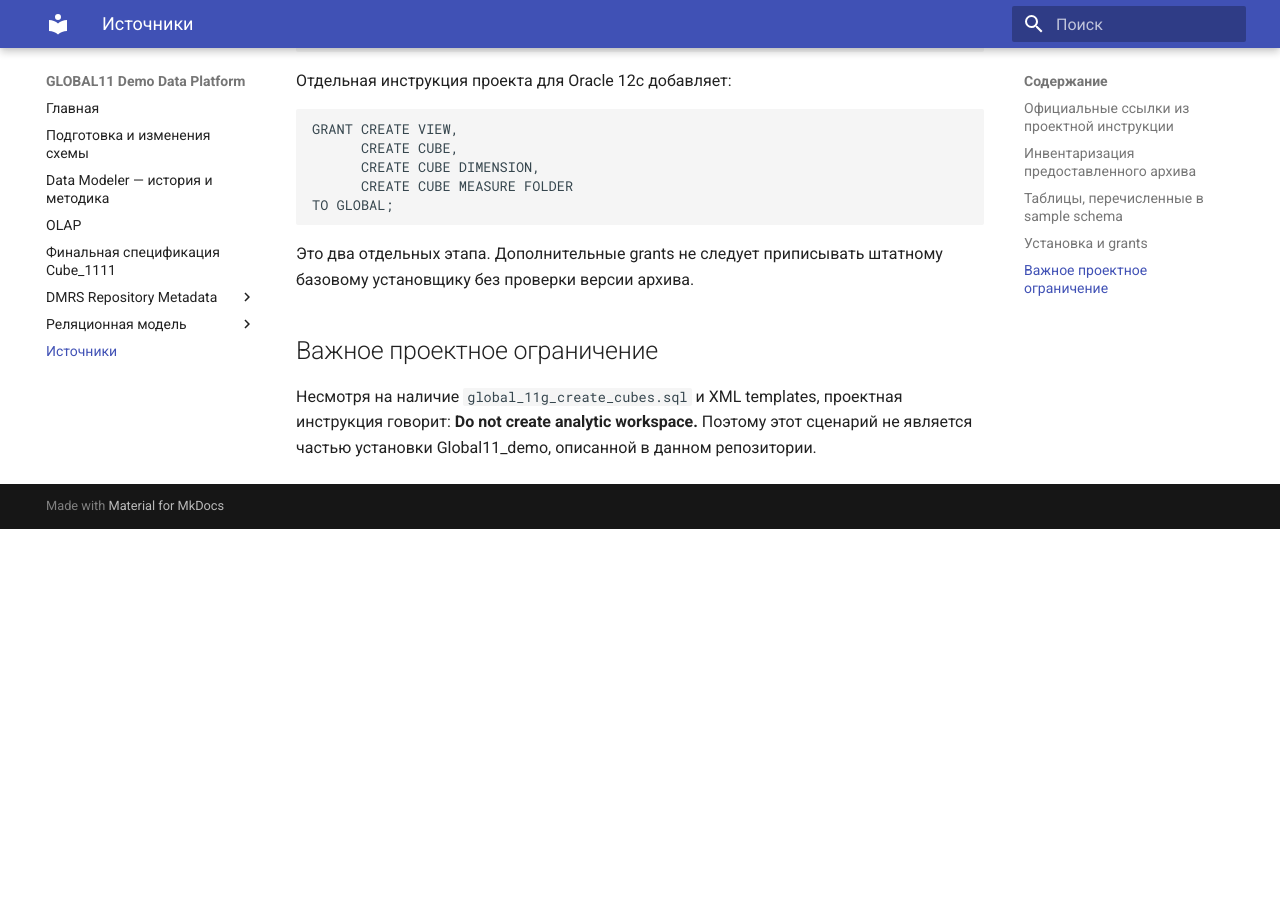
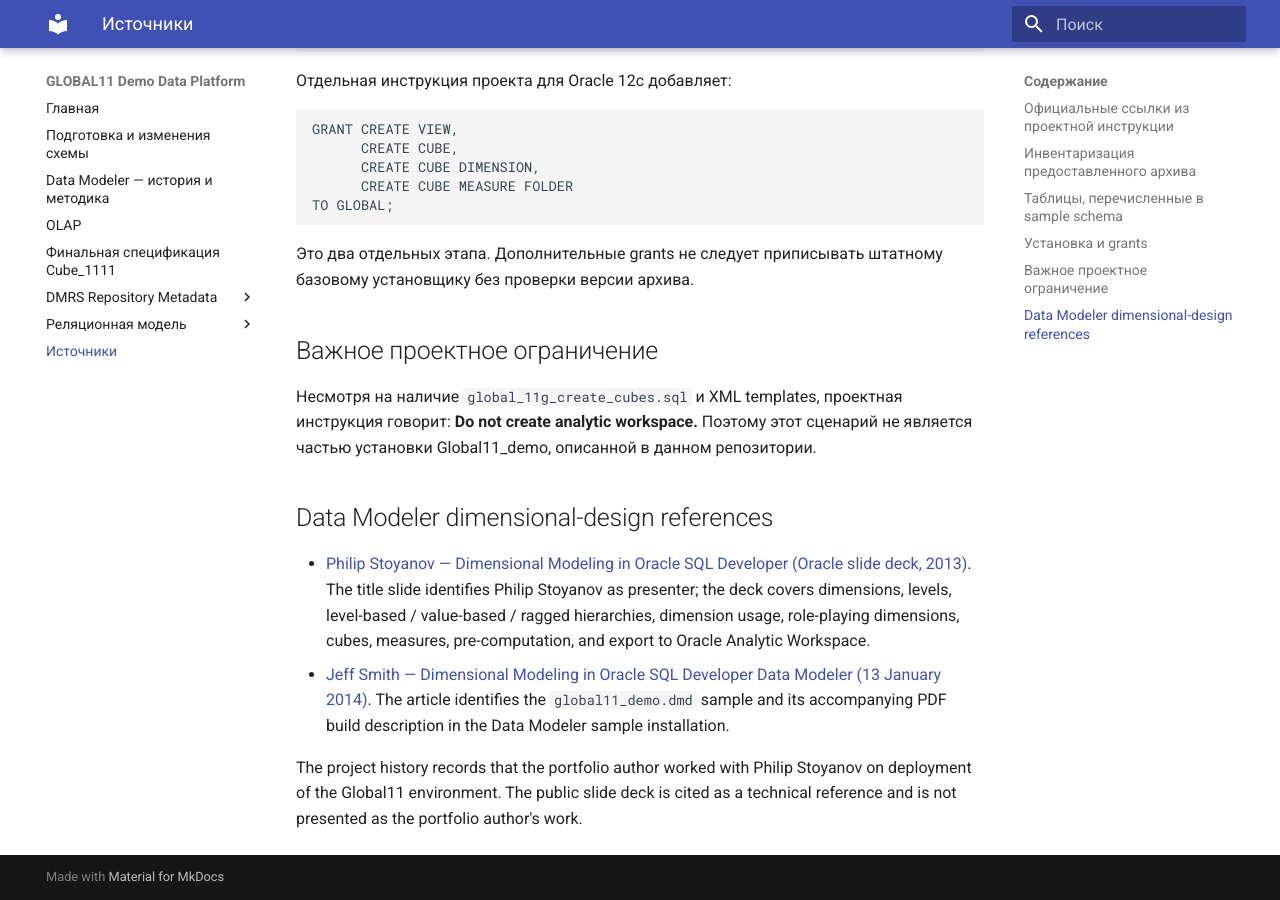
Before and after one commit to ekatmoz88-alt/global11-demo-data-platform, an MkDocs documentation site: the page built from docs/sources/ORACLE-GLOBAL11-SOURCES.md, in a window 1280 px wide and 900 px high, scrolled down 1867 px. Built offline with MkDocs 1.6.1 and Material for MkDocs 9.7.7, drawn with Linux system fonts in a browser that asks for light colours; before the commit the page ends 2396 px from its top, so only the background shows below that.

Commit message:
docs: add Global11 Data Modeler project history

```diff
--- a/docs/sources/ORACLE-GLOBAL11-SOURCES.md
+++ b/docs/sources/ORACLE-GLOBAL11-SOURCES.md
@@ -68,3 +68,11 @@ TO GLOBAL;
 ## Важное проектное ограничение
 
 Несмотря на наличие `global_11g_create_cubes.sql` и XML templates, проектная инструкция говорит: **Do not create analytic workspace.** Поэтому этот сценарий не является частью установки Global11_demo, описанной в данном репозитории.
+
+
+## Data Modeler dimensional-design references
+
+- [Philip Stoyanov — Dimensional Modeling in Oracle SQL Developer (Oracle slide deck, 2013)](https://www.slideshare.net/slideshow/dimensional-modeling-in-oracle-sql-developer/29966332). The title slide identifies Philip Stoyanov as presenter; the deck covers dimensions, levels, level-based / value-based / ragged hierarchies, dimension usage, role-playing dimensions, cubes, measures, pre-computation, and export to Oracle Analytic Workspace.
+- [Jeff Smith — Dimensional Modeling in Oracle SQL Developer Data Modeler (13 January 2014)](https://www.thatjeffsmith.com/archive/2014/01/dimensional-modeling-in-oracle-sql-developer-data-modeler/). The article identifies the `global11_demo.dmd` sample and its accompanying PDF build description in the Data Modeler sample installation.
+
+The project history records that the portfolio author worked with Philip Stoyanov on deployment of the Global11 environment. The public slide deck is cited as a technical reference and is not presented as the portfolio author's work.
```
